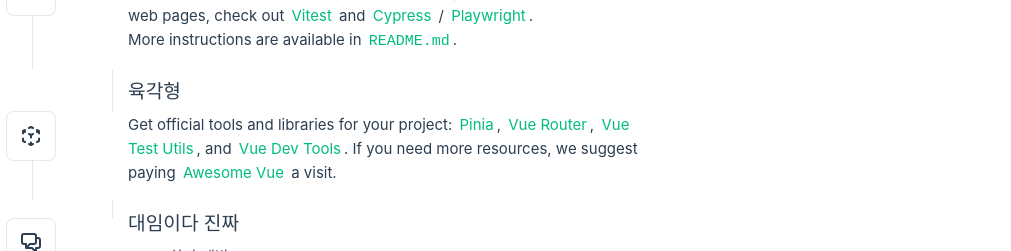
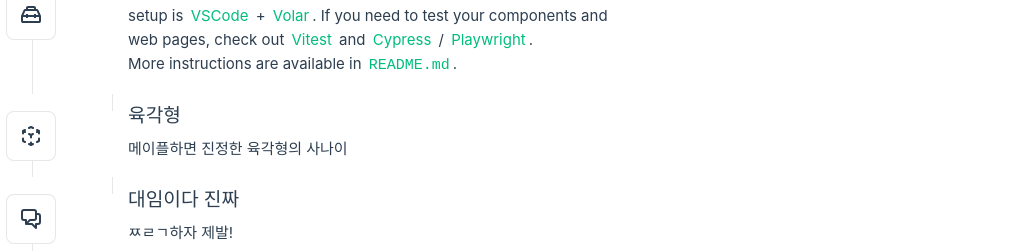
Before and after one commit to byounghwa-min/jjolol, a Vue app: page / in a window 1280 px wide. Shown: the part 352-603 px from the top of the page, without its empty margins (0-1011 px from the left). Built offline with nearby package versions, Linux system fonts and the light colour scheme; the HTML template or start-up script is replaced by a standard one.

Commit message:
자동 push 설정

```diff
--- a/src/components/TheWelcome.vue
+++ b/src/components/TheWelcome.vue
@@ -51,14 +51,7 @@
     </template>
     <template #heading>육각형</template>
 
-    Get official tools and libraries for your project:
-    <a href="https://pinia.vuejs.org/" target="_blank" rel="noopener">Pinia</a>,
-    <a href="https://router.vuejs.org/" target="_blank" rel="noopener">Vue Router</a>,
-    <a href="https://test-utils.vuejs.org/" target="_blank" rel="noopener">Vue Test Utils</a>, and
-    <a href="https://github.com/vuejs/devtools" target="_blank" rel="noopener">Vue Dev Tools</a>. If
-    you need more resources, we suggest paying
-    <a href="https://github.com/vuejs/awesome-vue" target="_blank" rel="noopener">Awesome Vue</a>
-    a visit.
+    메이플하면 진정한 육각형의 사나이
   </WelcomeItem>
 
   <WelcomeItem>
```
